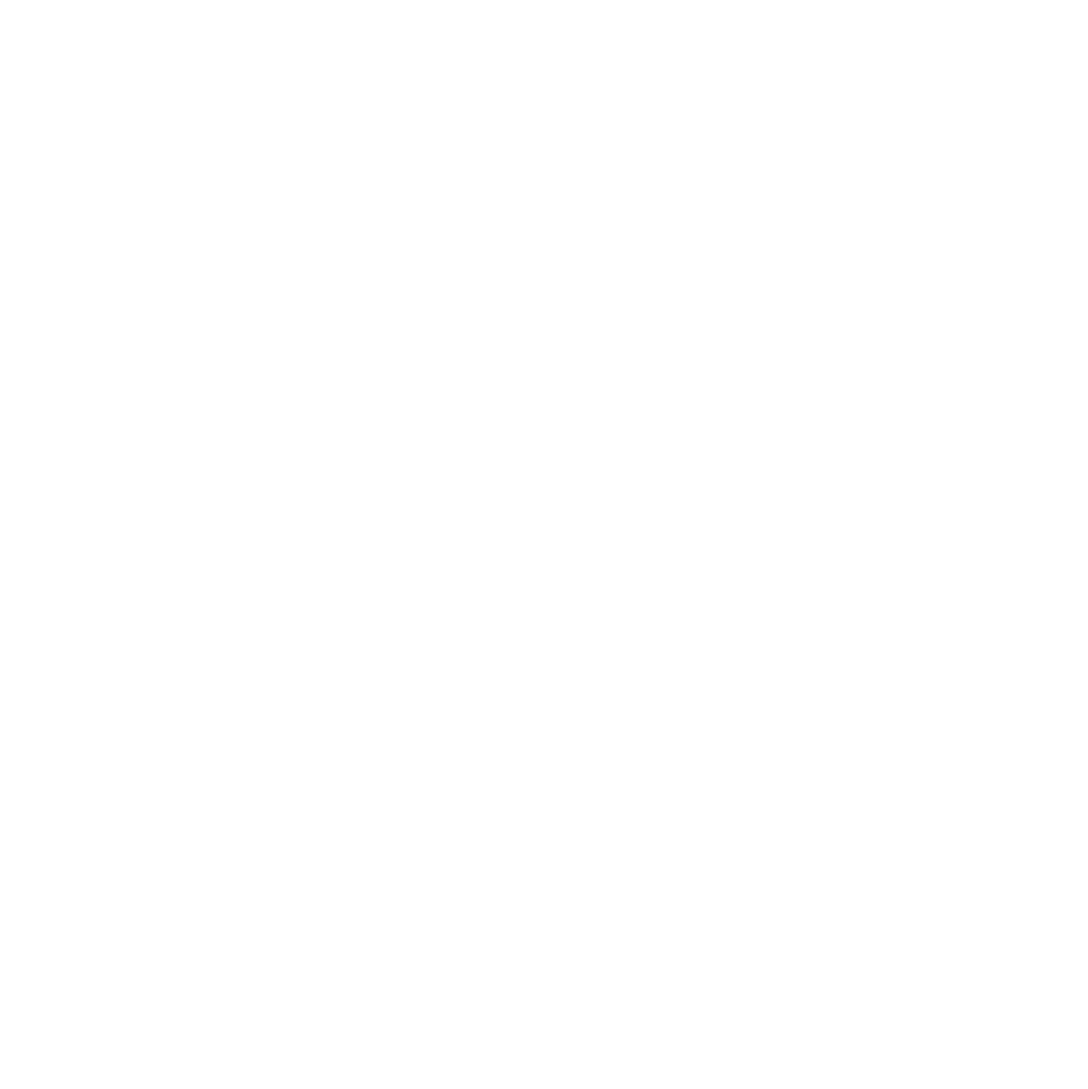
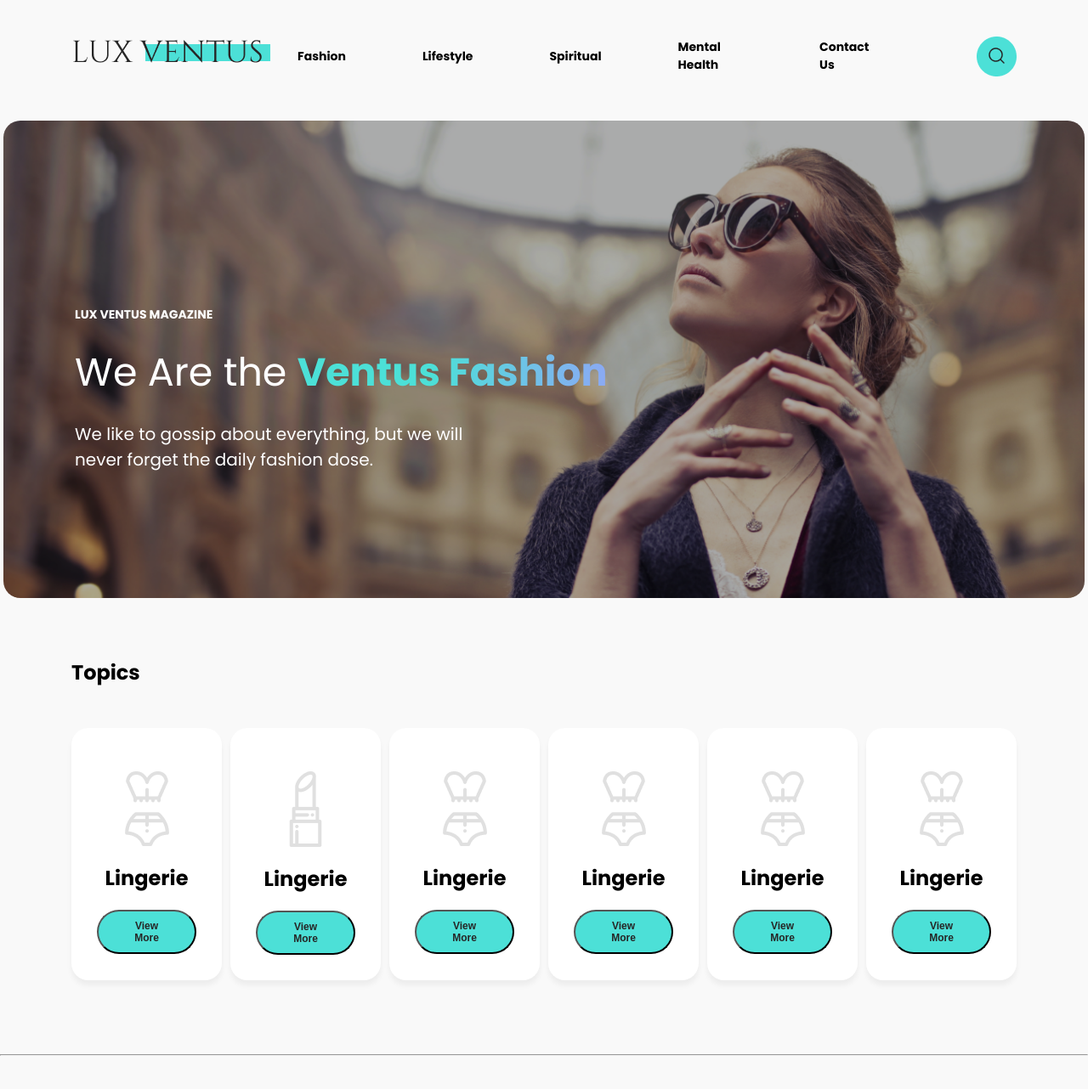
Before and after one commit to Gega-Jikuridze/Lux-Ventus, a plain HTML site: page index.html in a window 1280 px wide. Shown: the whole page at 85% size. Before the commit the page ends 800 px from the top, so only its background shows below. Drawn offline with Linux system fonts and the light colour scheme.

Commit message:
Header & First-section & Topics

```diff
--- a/index.html
+++ b/index.html
@@ -9,6 +9,87 @@
 </head>
 <body>
 
+    <!-- header  -->
+
+    <header>
+        <div class="header container">
+            <div class="logo">
+                <a href="./index.html"><img src="./photos/logo.png" alt=""></a>
+            </div>
+
+            <div class="nav">
+                <a href="#">Fashion</a>
+                <a href="#">Lifestyle</a>
+                <a href="#">Spiritual</a>
+                <a href="#">Mental Health</a>
+                <a href="#">Contact Us</a>
+                <img src="./photos/Component 2.png" alt="">
+            </div>
+        </div>
+    </header>
+
+
+
+    <!-- first section  -->
+
+    <section>
+        <div class="first-section container">
+             <h4>LUX VENTUS MAGAZINE</h4>
+             <h1>We Are the <span>Ventus Fashion</span></h1>
+             <p>We like to gossip about everything, but we will never forget the daily fashion dose.</p>
+        </div>
+    </section>
+
+
+
+    <!-- topics  -->
+
+    <section>
+        <div class="topics-section container">
+            <h1>Topics</h1>
+
+            <div class="topics-cards">
+                <div class="topic-card">
+                    <img src="./photos/topics.png" alt="">
+                    <h2>Lingerie</h2>
+                    <button>View More</button>
+                </div>
+
+                <div class="topic-card">
+                    <img src="./photos/lipstick.png" alt="">
+                    <h2>Lingerie</h2>
+                    <button>View More</button>
+                </div>
+
+                <div class="topic-card">
+                    <img src="./photos/topics.png" alt="">
+                    <h2>Lingerie</h2>
+                    <button>View More</button>
+                </div>
+
+                <div class="topic-card">
+                    <img src="./photos/topics.png" alt="">
+                    <h2>Lingerie</h2>
+                    <button>View More</button>
+                </div>
+
+                <div class="topic-card">
+                    <img src="./photos/topics.png" alt="">
+                    <h2>Lingerie</h2>
+                    <button>View More</button>
+                </div>
+
+                <div class="topic-card">
+                    <img src="./photos/topics.png" alt="">
+                    <h2>Lingerie</h2>
+                    <button>View More</button>
+                </div>
+            </div>
+        </div>
+    </section>
+
+    <hr class="container line">
+
 
 
 
--- a/style.css
+++ b/style.css
@@ -8,4 +8,154 @@
 
 body {
     font-family: 'Poppins', sans-serif;
+    background-color: #F9F9F9;
 }
+
+
+.container {
+    max-width: 1440px;
+    width: 100%;
+    margin: 0 auto;
+    padding: 0 84px;
+}
+
+
+/* header  */
+
+.header{
+    display: flex;
+    align-items: center;
+    justify-content: space-between;
+    padding-top: 37px;
+    padding-bottom: 47px;
+}
+
+.nav{
+    display: flex;
+    align-items: center;
+    gap: 26px;
+}
+
+
+.nav a{
+    padding: 8px 32px;
+    font-size: 14px;
+    color: black;
+    font-weight: 700;
+}
+
+.nav a:hover{
+    border-radius: 40px;
+    background-color: #4CE0D7;
+}
+
+
+.nav img{
+    margin-left: 67px;
+}
+
+
+.first-section{
+    display: flex;
+    flex-direction: column;
+    gap: 23px;
+
+    background: url(./photos/Mask\ group.png);
+    background-position: center;
+    background-repeat: no-repeat;
+    background-size: cover;
+    padding-top: 218px;
+    padding-bottom: 148px;
+    border-radius: 20px;
+    max-width: 1272px;
+    width: 100%;
+}
+
+
+.first-section h4{
+    font-size: 14px;
+    font-weight: 700;
+    color: white;
+
+}
+
+.first-section h1{
+    font-size: 46px;
+    font-weight: 400;
+    color: white;
+
+}
+
+.first-section span {
+    background: linear-gradient(90deg, #4CE0D7 43.06%, #8BA9F4 100%);
+    -webkit-background-clip: text; /* For Safari */
+    background-clip: text;
+    color: transparent;
+    font-weight: 700;
+}
+
+.first-section p{
+    font-size: 20px;
+    font-weight: 400;
+    color: white;
+    max-width: 494px;
+}
+
+
+
+/* topics  */
+
+.topics-section{
+    margin-top: 70px;
+    display: flex;
+    flex-direction: column;
+    gap: 48px;
+    margin-bottom: 87px;
+}
+
+.topics-cards{
+    display: flex;
+    justify-content: space-between;
+    gap: 10px;
+}
+
+
+.topic-card{
+    display: flex;
+    flex-direction: column;
+    gap: 20px 85px;
+    width: max-content;
+    padding: 51px 30px 30px 30px;
+    background-color: #FFFFFF;
+    box-shadow: 0px 6px 6px 0px #0000000D;
+    align-items: center;
+    border-radius: 20px;
+    cursor: pointer;
+    transition: .2s;
+}
+
+.topic-card:hover{
+    transform: translateY(-15px);
+}
+
+.topic-card:hover button{
+    background-color: black;
+    color: #4CE0D7;
+}
+
+
+.topic-card button{
+    color: #262626;
+    padding: 10px 40px;
+    background-color: #4CE0D7;
+    border-radius: 40px;
+    font-size: 12px;
+    font-weight: 700;
+    cursor: pointer;
+    transition: .2s;
+}
+
+
+.line{
+    margin-bottom: 52px;
+}
```
Also changed, not shown: photos/lipstick.png (added), photos/topics.png (added).
